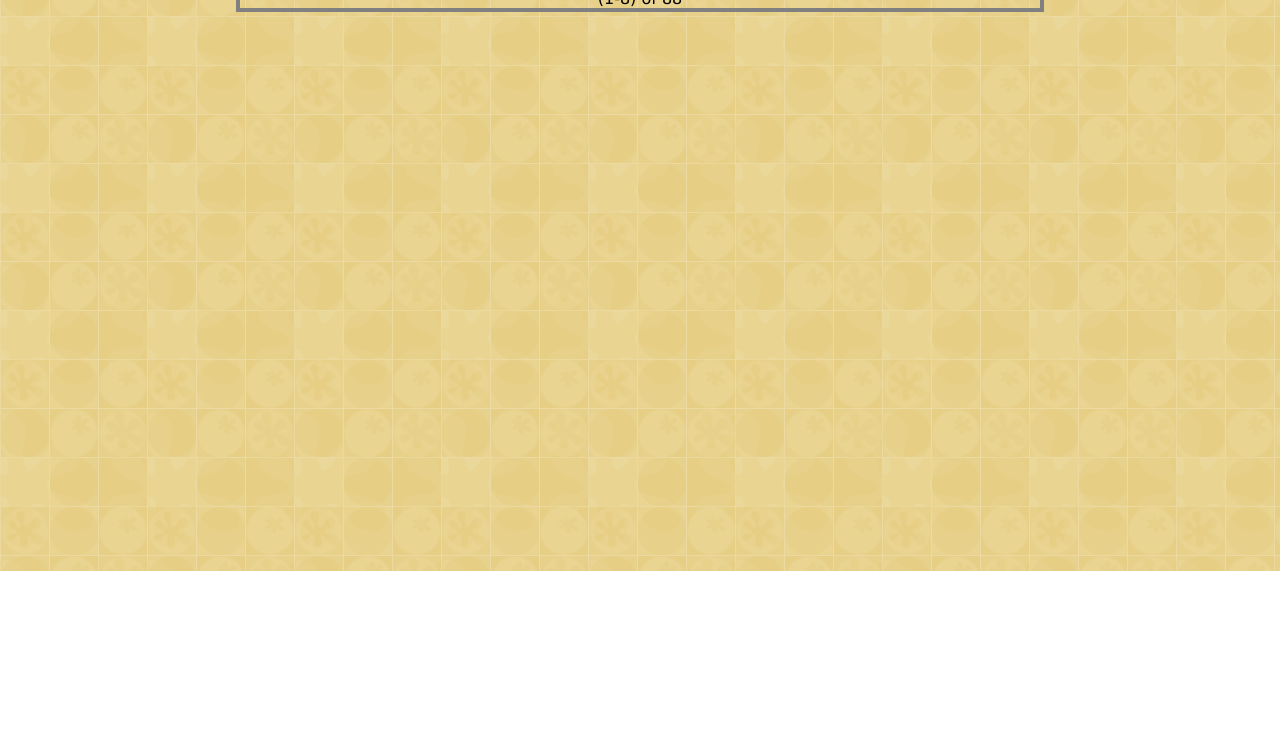
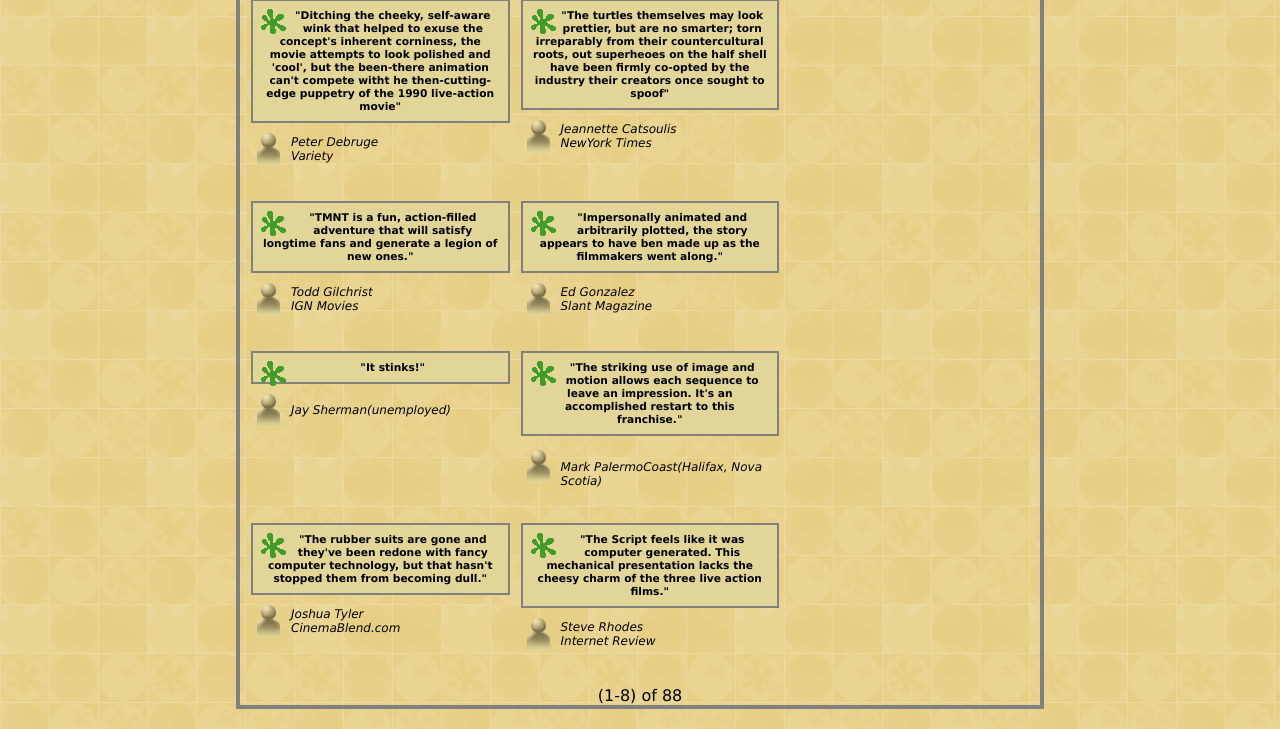
Before and after one commit to ThomasNVu/webdev_hw2, a plain HTML site: page index.html in a window 1280 px wide. Shown: the part 229-958 px from the top of the page. Before the commit the page ends 800 px from the top, so only its background shows below. Drawn offline with Linux system fonts and the light colour scheme.

Commit message:
Create Review section

```diff
--- a/index.html
+++ b/index.html
@@ -19,9 +19,99 @@
         <div class="above">
             <div class="left">
                 <div class="rating">
-                        <img src="./img/rottenbig.png">
+                    <img src="./img/rottenbig.png">
                     <p class="rating-percentage">32%</p>
                     <p class="rating-text">(88 reviews total)</p>
+                </div>
+
+                <div class="review-section">
+                    <div class="review">
+                        <div class="review-box">
+                            <img src="./img/rotten.gif" class="review-image">
+                            <p class="quote">"Ditching the cheeky, self-aware wink that helped to exuse the concept's inherent corniness, the movie attempts to look polished and 'cool', but the been-there animation can't compete witht he then-cutting-edge puppetry of the 1990 live-action movie"</p>
+                        </div>
+                        <div class="critic-box">
+                            <img src="./img/critic.gif">
+                            <p class="critics">Peter Debruge<br><em>Variety</em></p>
+                        </div>
+                    </div>
+
+                    <div class="review">
+                        <div class="review-box">
+                            <img src="./img/rotten.gif" class="review-image">
+                            <p class="quote">"The turtles themselves may look prettier, but are no smarter; torn irreparably from their countercultural roots, out superheoes on the half shell have been firmly co-opted by the industry their creators once sought to spoof"</p>
+                        </div>
+                        <div class="critic-box">
+                            <img src="./img/critic.gif">
+                            <p class="critics">Jeannette Catsoulis<br><em>NewYork Times</em></p>
+                        </div>
+                    </div>
+
+                    <div class="review">
+                        <div class="review-box">
+                            <img src="./img/rotten.gif" class="review-image">
+                            <p class="quote">"TMNT is a fun, action-filled adventure that will satisfy longtime fans and generate a legion of new ones."</p>
+                        </div>
+                        <div class="critic-box">
+                            <img src="./img/critic.gif">
+                            <p class="critics">Todd Gilchrist<br><em>IGN Movies</em></p>
+                        </div>
+                    </div>
+
+                    <div class="review">
+                        <div class="review-box">
+                            <img src="./img/rotten.gif" class="review-image">
+                            <p class="quote">"Impersonally animated and arbitrarily plotted, the story appears to have ben made up as the filmmakers went along."</p>
+                        </div>
+                        <div class="critic-box">
+                            <img src="./img/critic.gif">
+                            <p class="critics">Ed Gonzalez<br><em>Slant Magazine</em></p>
+                        </div>
+                    </div>
+
+                    <div class="review">
+                        <div class="review-box">
+                            <img src="./img/rotten.gif" class="review-image">
+                            <p class="quote">"It stinks!"</p>
+                        </div>
+                        <div class="critic-box">
+                            <img src="./img/critic.gif">
+                            <p class="critics">Jay Sherman(unemployed)</p>
+                        </div>
+                    </div>
+
+                    <div class="review">
+                        <div class="review-box">
+                            <img src="./img/rotten.gif" class="review-image">
+                            <p class="quote">"The striking use of image and motion allows each sequence to leave an impression. It's an accomplished restart to this franchise."</p>
+                        </div>
+                        <div class="critic-box">
+                            <img src="./img/critic.gif">
+                            <p class="critics"><br>Mark Palermo<em>Coast(Halifax, Nova Scotia)</em></p>
+                        </div>
+                    </div>
+
+                    <div class="review">
+                        <div class="review-box">
+                            <img src="./img/rotten.gif" class="review-image">
+                            <p class="quote">"The rubber suits are gone and they've been redone with fancy computer technology, but that hasn't stopped them from becoming dull."</p>
+                        </div>
+                        <div class="critic-box">
+                            <img src="./img/critic.gif">
+                            <p class="critics">Joshua Tyler<br><em>CinemaBlend.com</em></p>
+                        </div>
+                    </div>
+
+                    <div class="review">
+                        <div class="review-box">
+                            <img src="./img/rotten.gif" class="review-image">
+                            <p class="quote">"The Script feels like it was computer generated. This mechanical presentation lacks the cheesy charm of the three live action films."</p>
+                        </div>
+                        <div class="critic-box">
+                            <img src="./img/critic.gif">
+                            <p class="critics">Steve Rhodes<br><em>Internet Review</em></p>
+                        </div>
+                    </div>
                 </div>
             </div>
 
--- a/styles.css
+++ b/styles.css
@@ -78,3 +78,44 @@ body {
 }
 
 /* Review Section */
+
+.review-section {
+    display: flex;
+    flex-wrap: wrap;
+    justify-content: center;
+    margin-top: 10px;
+    gap: 2%;
+}
+
+.review {
+    width: 47%;
+    margin-bottom: 35px;
+}
+
+.review-box {
+    background-color: #E1D697;
+    border: 2px solid gray;
+    padding: 8px;
+    margin-bottom: 10px;
+}
+.review-image {
+    float: left;
+}
+
+.quote {
+    font-weight: bold;
+    font-size: 8pt;
+}
+
+.critic-box {
+    display: flex;
+    flex-direction: row;
+    align-items: center;
+    text-align: start;
+    gap: 5px;
+}
+
+.critics {
+    font-style: italic;
+    font-size:12px;
+}
```
